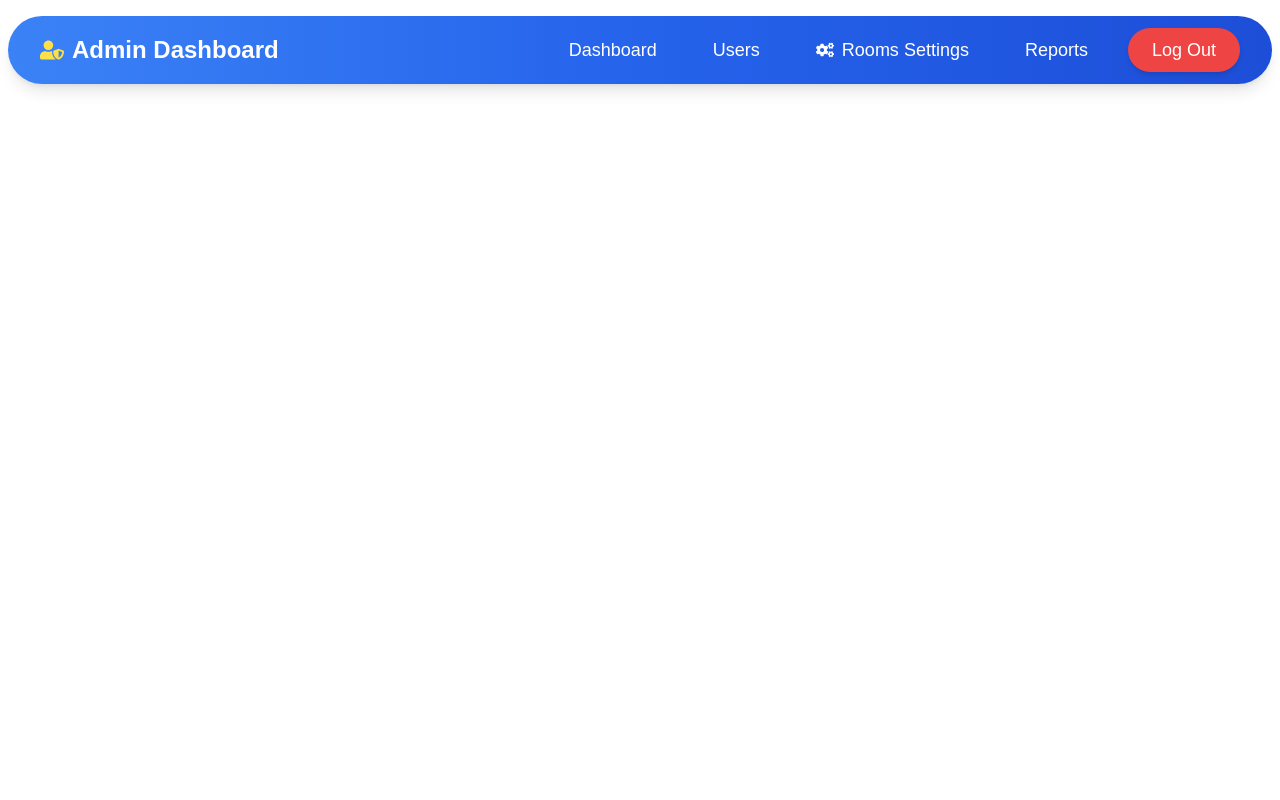
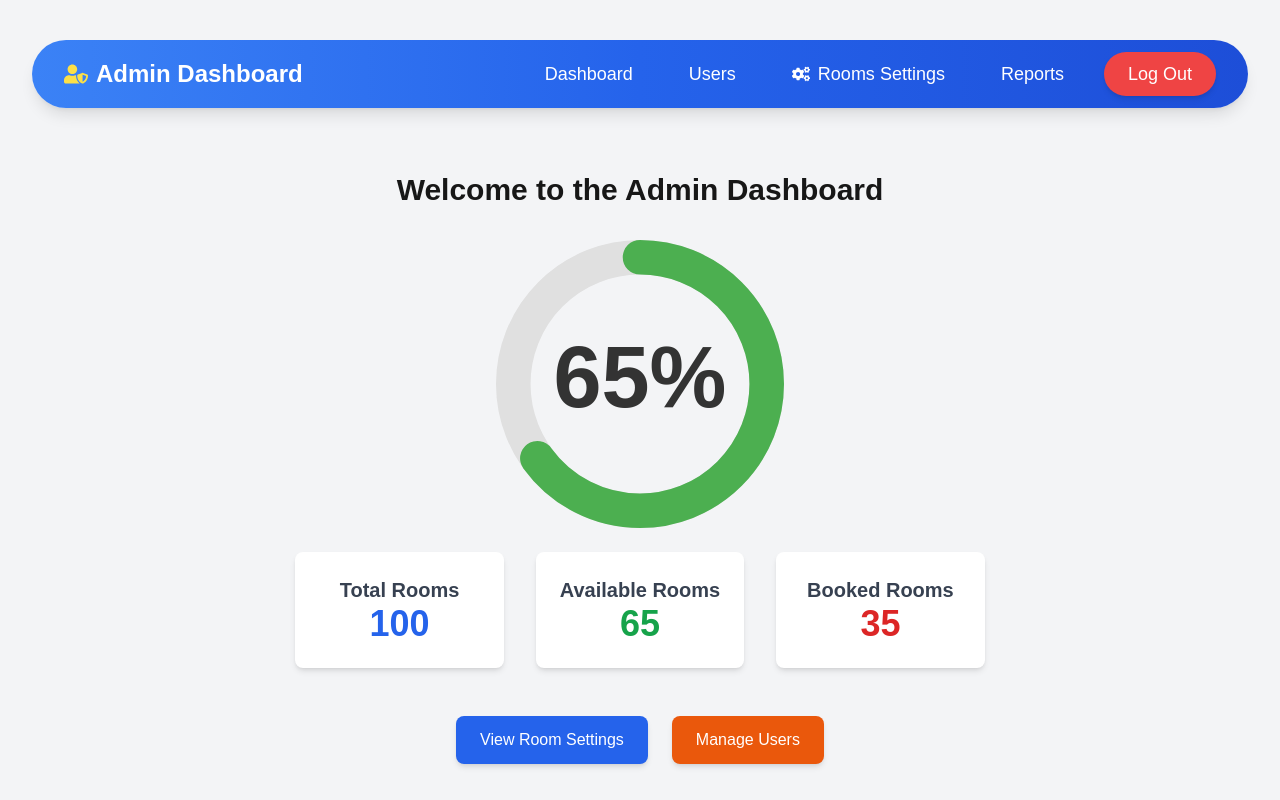
Before and after one commit to Fahim-ahmed-ifty/hotelreservation, a Next.js app: page /admin/admin-dashboard in a window 1280 px wide. Built offline with nearby package versions, Linux system fonts and the light colour scheme.

Commit message:
✅`create new  user page for fetch from mongodb

```diff
--- a/app/admin/admin-dashboard/page.tsx
+++ b/app/admin/admin-dashboard/page.tsx
@@ -1,12 +1,97 @@
-import React from 'react';
-import AdminNavbar from '../../components/AdminNavbar';
+"use client";
 
-const page = () => {
-	return (
-		<div className='w-screen h-screen overflow-y-auto scrollbar'>
-			<AdminNavbar />
-		</div>
-	);
+import React, { useState, useEffect } from "react";
+import AdminNavbar from "../../components/AdminNavbar";
+import { CircularProgressbar } from "react-circular-progressbar";
+import "react-circular-progressbar/dist/styles.css";
+
+const AdminDashboardPage = () => {
+  const [roomData, setRoomData] = useState({
+    totalRooms: 100,
+    availableRooms: 65,
+    bookedRooms: 35,
+  });
+
+  const [percentageAvailable, setPercentageAvailable] = useState(
+    (roomData.availableRooms / roomData.totalRooms) * 100
+  );
+
+  useEffect(() => {
+    setPercentageAvailable(
+      (roomData.availableRooms / roomData.totalRooms) * 100
+    );
+  }, [roomData]);
+
+  return (
+    <div className="w-screen h-screen overflow-y-auto scrollbar p-6 bg-gray-100">
+      <AdminNavbar />
+      <div className="flex flex-col items-center justify-center h-full">
+        <div className="text-3xl font-bold mb-8 text-center">
+          Welcome to the Admin Dashboard
+        </div>
+
+        <div className="flex flex-col items-center justify-center space-y-6">
+          <div className="relative w-72 h-72">
+            <CircularProgressbar
+              value={percentageAvailable}
+              text={`${Math.round(percentageAvailable)}%`}
+              strokeWidth={12}
+              className="w-full h-full"
+              styles={{
+                path: {
+                  stroke: "#4caf50",
+                },
+                text: {
+                  fill: "#333",
+                  fontSize: "30px",
+                  fontWeight: "bold",
+                },
+                trail: {
+                  stroke: "#e0e0e0",
+                },
+              }}
+            />
+          </div>
+
+          <div className="grid grid-cols-3 gap-8 w-full max-w-4xl">
+            <div className="bg-white p-6 rounded-lg shadow-md text-center">
+              <div className="text-xl font-semibold text-gray-700">
+                Total Rooms
+              </div>
+              <div className="text-4xl font-bold text-blue-600">
+                {roomData.totalRooms}
+              </div>
+            </div>
+            <div className="bg-white p-6 rounded-lg shadow-md text-center">
+              <div className="text-xl font-semibold text-gray-700">
+                Available Rooms
+              </div>
+              <div className="text-4xl font-bold text-green-600">
+                {roomData.availableRooms}
+              </div>
+            </div>
+            <div className="bg-white p-6 rounded-lg shadow-md text-center">
+              <div className="text-xl font-semibold text-gray-700">
+                Booked Rooms
+              </div>
+              <div className="text-4xl font-bold text-red-600">
+                {roomData.bookedRooms}
+              </div>
+            </div>
+          </div>
+        </div>
+
+        <div className="mt-12 flex gap-6">
+          <button className="px-6 py-3 bg-blue-600 text-white rounded-lg shadow-md hover:bg-blue-700 transition">
+            View Room Settings
+          </button>
+          <button className="px-6 py-3 bg-orange-600 text-white rounded-lg shadow-md hover:bg-orange-700 transition">
+            Manage Users
+          </button>
+        </div>
+      </div>
+    </div>
+  );
 };
 
-export default page;
+export default AdminDashboardPage;
--- /dev/null
+++ b/app/admin/users/page.tsx
@@ -0,0 +1,53 @@
+import AdminNavbar from "@/app/components/AdminNavbar";
+import React from "react";
+
+async function getUsers(): Promise<User[]> {
+  try {
+    const res = await fetch("http://localhost:3000/api/admin/users");
+    if (!res.ok) {
+      throw new Error("Failed to fetch users");
+    }
+    const users = await res.json();
+    return users;
+  } catch (error) {
+    console.error("Error fetching users:", error);
+    return [];
+  }
+}
+
+const Page = async () => {
+  const users: User[] = await getUsers();
+
+  return (
+    <div className="w-full h-screen overflow-y-auto scrollbar p-6 bg-gray-100">
+      <AdminNavbar />
+      <h2 className="text-xl font-bold mb-4">User List</h2>
+      <div className="bg-white p-4 rounded-lg shadow-md">
+        {users.length > 0 ? (
+          <table className="w-full table-auto border-collapse">
+            <thead>
+              <tr className="border-b">
+                <th className="py-2 px-4 text-left">ID</th>
+                <th className="py-2 px-4 text-left">Name</th>
+                <th className="py-2 px-4 text-left">Email</th>
+              </tr>
+            </thead>
+            <tbody>
+              {users.map((user) => (
+                <tr key={user._id} className="border-b">
+                  <td className="py-2 px-4">{user._id}</td>
+                  <td className="py-2 px-4">{user.name}</td>
+                  <td className="py-2 px-4">{user.email}</td>
+                </tr>
+              ))}
+            </tbody>
+          </table>
+        ) : (
+          <p>No users found.</p>
+        )}
+      </div>
+    </div>
+  );
+};
+
+export default Page;
--- /dev/null
+++ b/app/api/admin/users/route.ts
@@ -0,0 +1,15 @@
+import { connectToDatabase } from "@/lib/mongodb";
+
+export async function GET() {
+  try {
+    const db = await connectToDatabase();
+    const usersCollection = db.collection("users");
+    const users = await usersCollection.find({}).toArray();
+
+    return new Response(JSON.stringify(users), { status: 200 });
+  } catch (error) {
+    return new Response(JSON.stringify({ error: "Unable to fetch users" }), {
+      status: 500,
+    });
+  }
+}
--- a/app/components/AdminNavbar.tsx
+++ b/app/components/AdminNavbar.tsx
@@ -1,8 +1,8 @@
-'use client';
+"use client";
 
-import { useRouter } from 'next/navigation';
-import { FaCogs, FaUserShield } from 'react-icons/fa';
-import Button from './Button';
+import { useRouter } from "next/navigation";
+import { FaCogs, FaUserShield } from "react-icons/fa";
+import Button from "./Button";
 
 const AdminNavbar = () => {
   const router = useRouter();
@@ -12,38 +12,37 @@ const AdminNavbar = () => {
   };
 
   return (
-		<nav className='sticky top-4 z-50 mx-2'>
-			<div className='w-full flex justify-between items-center py-3 px-8 bg-gradient-to-r from-blue-500 via-blue-600 to-blue-700 rounded-full shadow-lg text-white'>
+    <nav className="sticky top-4 z-50 mx-2">
+      <div className="w-full flex justify-between items-center py-3 px-8 bg-gradient-to-r from-blue-500 via-blue-600 to-blue-700 rounded-full shadow-lg text-white">
         <div
-					className='flex items-center text-2xl font-bold text-white cursor-pointer hover:text-yellow-300 transition duration-300'
-					onClick={() => handleNavigation('/admin/admin-dashboard')}
+          className="flex items-center text-2xl font-bold text-white cursor-pointer hover:text-yellow-300 transition duration-300"
+          onClick={() => handleNavigation("/admin/admin-dashboard")}
         >
-					<FaUserShield className='mr-2 text-yellow-300' /> Admin
-					Dashboard
+          <FaUserShield className="mr-2 text-yellow-300" /> Admin Dashboard
         </div>
-				<div className='flex space-x-6 text-lg font-medium'>
+        <div className="flex space-x-6 text-lg font-medium">
           {[
-						{ name: 'Dashboard', path: '/admin/admin-dashboard' },
-						{ name: 'Users', path: '/admin/users' },
+            { name: "Dashboard", path: "/admin/admin-dashboard" },
+            { name: "Users", path: "/admin/users" },
             {
-							name: 'Rooms Settings',
-							path: '/admin/adminroomsettings',
-							icon: <FaCogs className='mr-2' />
+              name: "Rooms Settings",
+              path: "/admin/adminroomsettings",
+              icon: <FaCogs className="mr-2" />,
             },
-						{ name: 'Reports', path: '/admin/reports' }
-					].map(item => (
+            { name: "Reports", path: "/admin/reports" },
+          ].map((item) => (
             <p
               key={item.path}
-							className='relative flex items-center px-4 py-2 cursor-pointer transition duration-300 before:absolute before:bottom-0 before:left-1/2 before:w-0 before:h-1 before:bg-yellow-300 before:transition-all before:duration-300 hover:before:w-full hover:before:left-0'
+              className="relative flex items-center px-4 py-2 cursor-pointer transition duration-300 before:absolute before:bottom-0 before:left-1/2 before:w-0 before:h-1 before:bg-yellow-300 before:transition-all before:duration-300 hover:before:w-full hover:before:left-0"
               onClick={() => handleNavigation(item.path)}
             >
-							{item.icon} {item.name}{' '}
+              {item.icon} {item.name}{" "}
             </p>
           ))}
           <Button
-						className='ml-6 px-6 py-2 rounded-full text-white bg-red-500 hover:bg-red-600 transition duration-300 shadow-md'
-						text='Log Out'
-						onClick={() => handleNavigation('/login')}
+            className="ml-6 px-6 py-2 rounded-full text-white bg-red-500 hover:bg-red-600 transition duration-300 shadow-md"
+            text="Log Out"
+            onClick={() => handleNavigation("/login")}
           />
         </div>
       </div>
--- a/package.json
+++ b/package.json
@@ -23,6 +23,7 @@
     "next-auth": "^4.24.11",
     "next-mdx-remote": "^5.0.0",
     "react": "^19.0.0",
+    "react-circular-progressbar": "^2.1.0",
     "react-dom": "^19.0.0",
     "react-icons": "^5.4.0",
     "react-leaflet": "^5.0.0",
```
Also changed, not shown: types/global.d.ts (added, +16 -0 lines), tsconfig.json (indentation only), 1 other file (tests, documents, lock files or other folders). Lines whose indentation alone changed are shown as unchanged.
